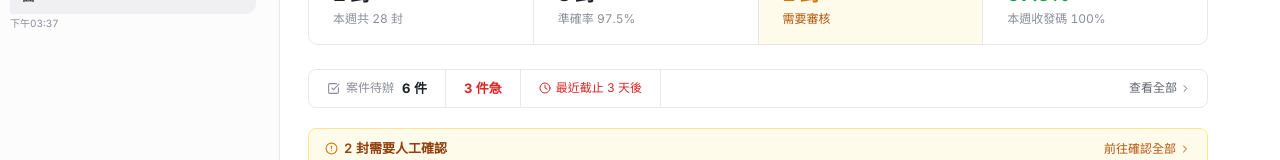
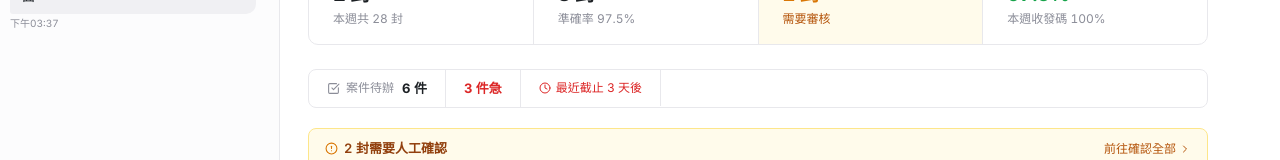
Before and after one commit to WarmBed/ip_process_demo, a Next.js app: page /app in a window 1280 px wide. Shown: the part 203-363 px from the top of the page. Built offline with nearby package versions, Linux system fonts and the light colour scheme.

Commit message:
fix: remove 查看全部 button from todo summary bar

```diff
--- a/app/(dashboard)/app/page.tsx
+++ b/app/(dashboard)/app/page.tsx
@@ -325,9 +325,6 @@ export default function AppOverviewPage() {
                     </span>
                   </div>
                 )}
-                <Link href="/app/todo" style={{ marginLeft: "auto", padding: "9px 16px", fontSize: 12, color: "var(--fg-muted)", textDecoration: "none", display: "flex", alignItems: "center", gap: 3 }}>
-                  查看全部 <ChevronRight size={11} />
-                </Link>
               </div>
             );
           })()}
```
